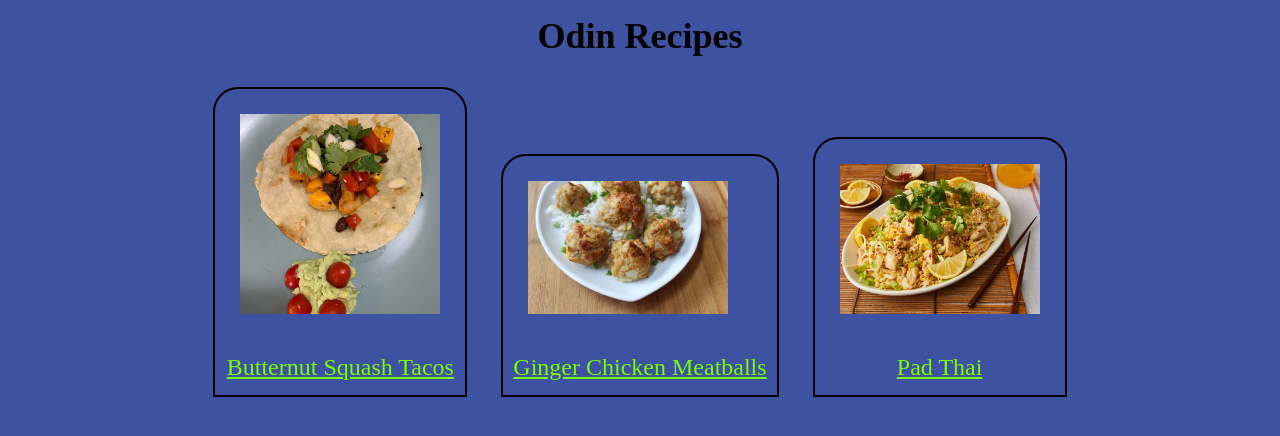
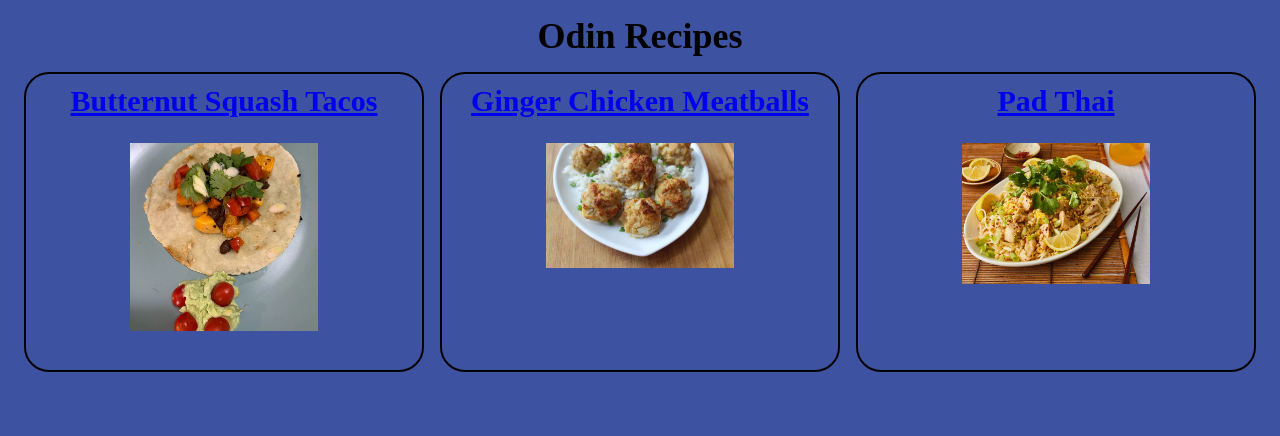
Before and after one commit to scottbaczewski/odin-recipes, a plain HTML site: page index.html in a window 1280 px wide. Drawn offline with Linux system fonts and the light colour scheme.

Commit message:
Rewrite html, css for display: flex Heading and img also link to recipe. Still need to reformat recipe pages

```diff
--- a/index.html
+++ b/index.html
@@ -8,20 +8,25 @@
 </head>
 <body>
     <h1>Odin Recipes</h1>
-    <div class="center">
-        <div class="home">
-            <img src="img/butternut-squash-tacos.webp" alt="Butternut Squash Tacos">
-            <p><a href="recipes/butternut-squash-tacos.html">Butternut Squash Tacos</a></p>
+    <div class="container">
+        <div class="item">
+            <a href="recipes/butternut-squash-tacos.html">
+                <h2>Butternut Squash Tacos</h2>
+                <img src="img/butternut-squash-tacos.webp" alt="Butternut Squash Tacos">
+            </a>
         </div>
-        <div class="home">
-            <img src="img/ginger-chicken-meatballs.webp" alt="Ginger Chicken Meatballs">
-            <p><a href="recipes/ginger-chicken-meatballs.html">Ginger Chicken Meatballs</a></p>
+        <div class="item">
+            <a href="recipes/ginger-chicken-meatballs.html">
+                <h2>Ginger Chicken Meatballs</h2>
+                <img src="img/ginger-chicken-meatballs.webp" alt="Ginger Chicken Meatballs">
+            </a>
         </div>
-        <div class="home">
-            <img src="img/pad-thai.webp" alt="Pad Thai">
-            <p><a href="recipes/pad-thai.html">Pad Thai</a></p>
+        <div class="item">
+            <a href="recipes/pad-thai.html">
+                <h2>Pad Thai</h2>
+                <img src="img/pad-thai.webp" alt="Pad Thai">
+            </a>
         </div>
     </div>
 </body>
-
 </html>
--- a/styles.css
+++ b/styles.css
@@ -20,6 +20,8 @@ h1 {
 h2 {
     text-align: center;
     font-size: 30px;
+    width: 100%;
+    justify-content: center;
 }
 
 p {
@@ -28,27 +30,26 @@ p {
     padding: 10px;
 }
 
-img {
-    display: block;
+.item img {
     margin: 25px;
-    width: 200px;
+    width: 50%;
+    height: auto;
 }
 
-a {
-    display: block;
+.container {
+    display: flex;
     text-align: center;
-    color: lawngreen;
+    justify-content: center;
+    flex-wrap: wrap;
+    align-content: center;
+    gap: 1em;
 }
 
-div.home {
-    display: inline-block;
-    width: auto;
-    margin: 15px;
+.item {
+    width: 400px;
+    height: 300px;
+    color: lawngreen;
+    padding: 10px;
     border: 2px solid black;
-    border-radius: 25px 25px 0px 0px;
+    border-radius: 25px;
 }
-.center {
-    width: auto;
-    margin:auto;
-    text-align:center;
-}
```
